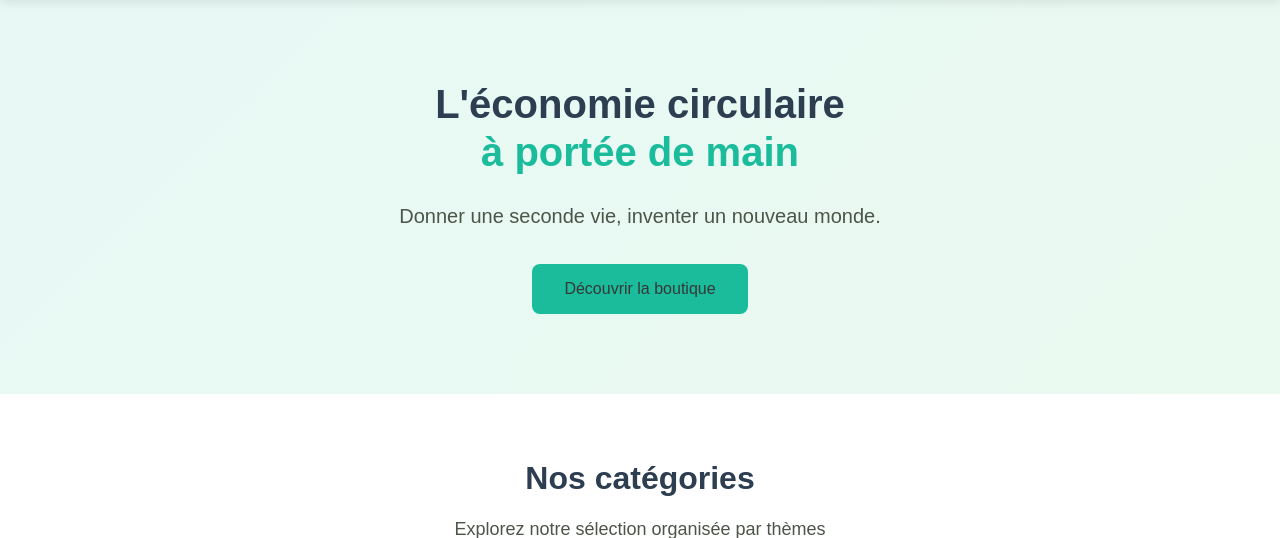
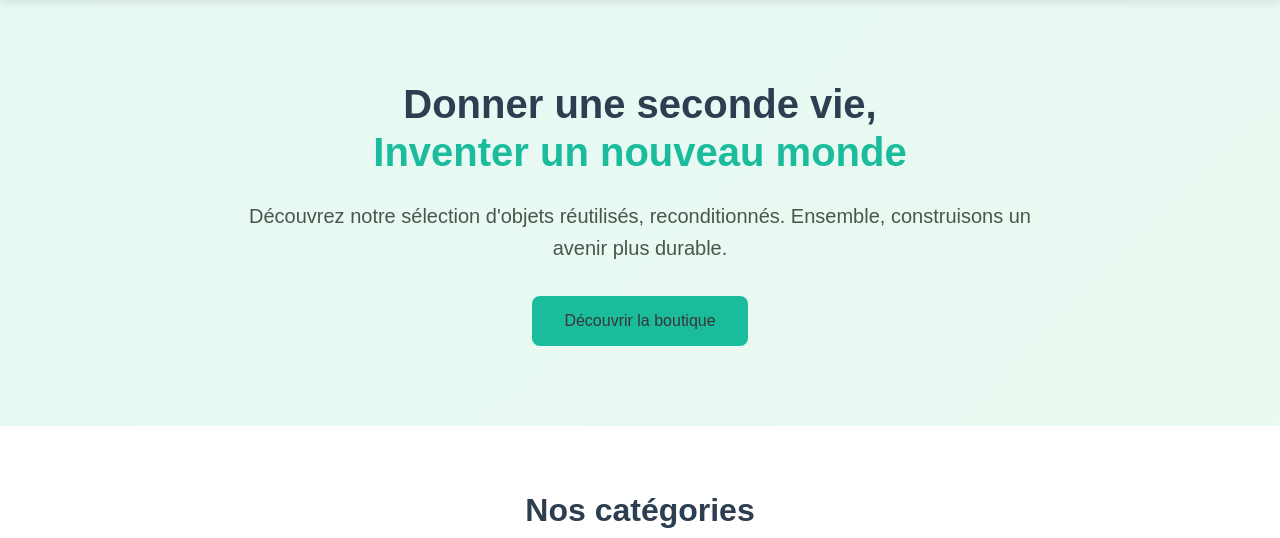
Before and after one commit to EnzoBagnis/SiteRessourcerie, a PHP site: page / in a window 1280 px wide. Shown: the part 80-618 px from the top of the page. Run offline with PHP 8.4, Linux system fonts and the light colour scheme; some libraries are stand-ins or nearby versions.

Commit message:
small change

```diff
--- a/views/home/index.php
+++ b/views/home/index.php
@@ -1,8 +1,9 @@
 <!-- Hero Section -->
 <section class="hero">
     <div class="container">
-        <h1>L'économie circulaire<br><span class="highlight">à portée de main</span></h1>
-        <p>Donner une seconde vie, inventer un nouveau monde.</p>
+        <h1>Donner une seconde vie,<br><span class="highlight">Inventer un nouveau monde</span></h1>
+        <p>Découvrez notre sélection d'objets réutilisés, reconditionnés.
+        Ensemble, construisons un avenir plus durable.</p>
         <a href="/shop" class="btn">Découvrir la boutique</a>
     </div>
 </section>
```
